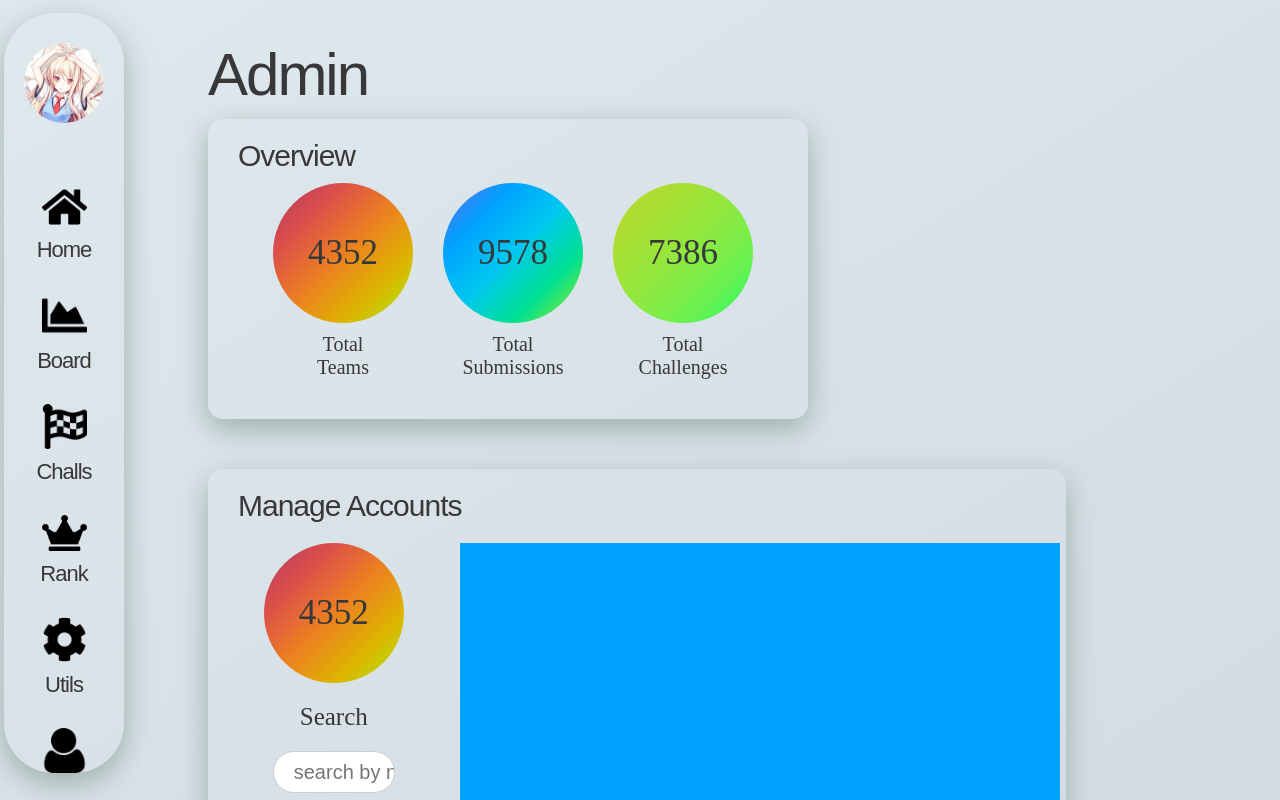
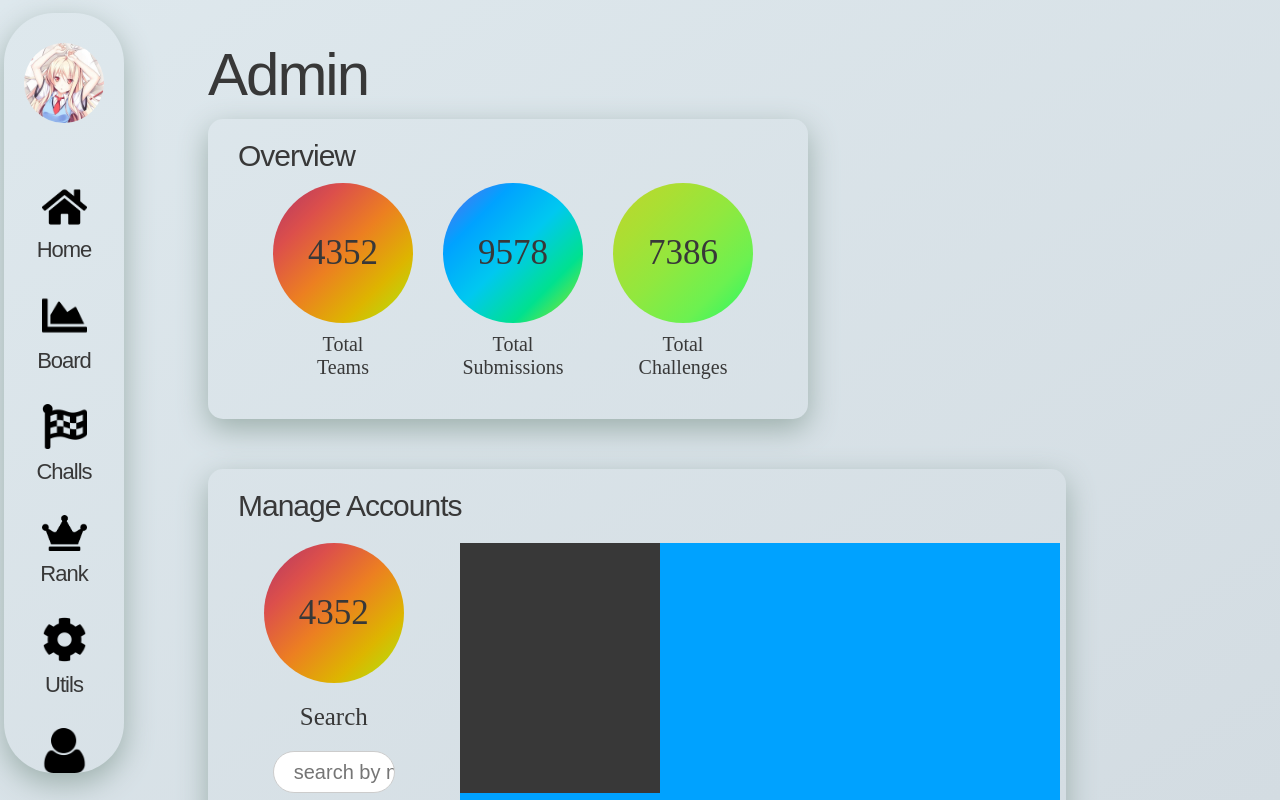
Before and after one commit to Endcat/ciscn-ctfplatform, a Vue app: page /admin in a window 1280 px wide. Built offline with nearby package versions, Linux system fonts and the light colour scheme.

Commit message:
20200521 Update

```diff
--- /dev/null
+++ b/src/components/manageItemCard.vue
@@ -0,0 +1,27 @@
+<template>
+    <div id="manage-item-card">
+        <div class="item-circle"></div>
+        <div class="item-title"></div>
+        <div class="item-stat"></div>
+    </div>
+</template>
+
+<script>
+    export default {
+        props: {
+          circleColor: String,
+
+        },
+        name: "manageItemCard"
+    }
+</script>
+
+<style scoped>
+#manage-item-card{
+    position: relative;
+    float: left;
+    width: 200px;
+    height: 250px;
+    background: #383838;
+}
+</style>
--- a/src/views/Admin.vue
+++ b/src/views/Admin.vue
@@ -41,7 +41,7 @@
                 </div>
             </div>
             <div class="account-right account-layout">
-
+                <manage-item-card></manage-item-card>
             </div>
         </div>
         <div :style="$store.state.activeScheme.boxShadow" class="chall-board board">
@@ -75,8 +75,10 @@
 </template>
 
 <script>
+    import ManageItemCard from "../components/manageItemCard";
     export default {
-        name: "Admin"
+        name: "Admin",
+        components: {ManageItemCard}
     }
 </script>
 
```
